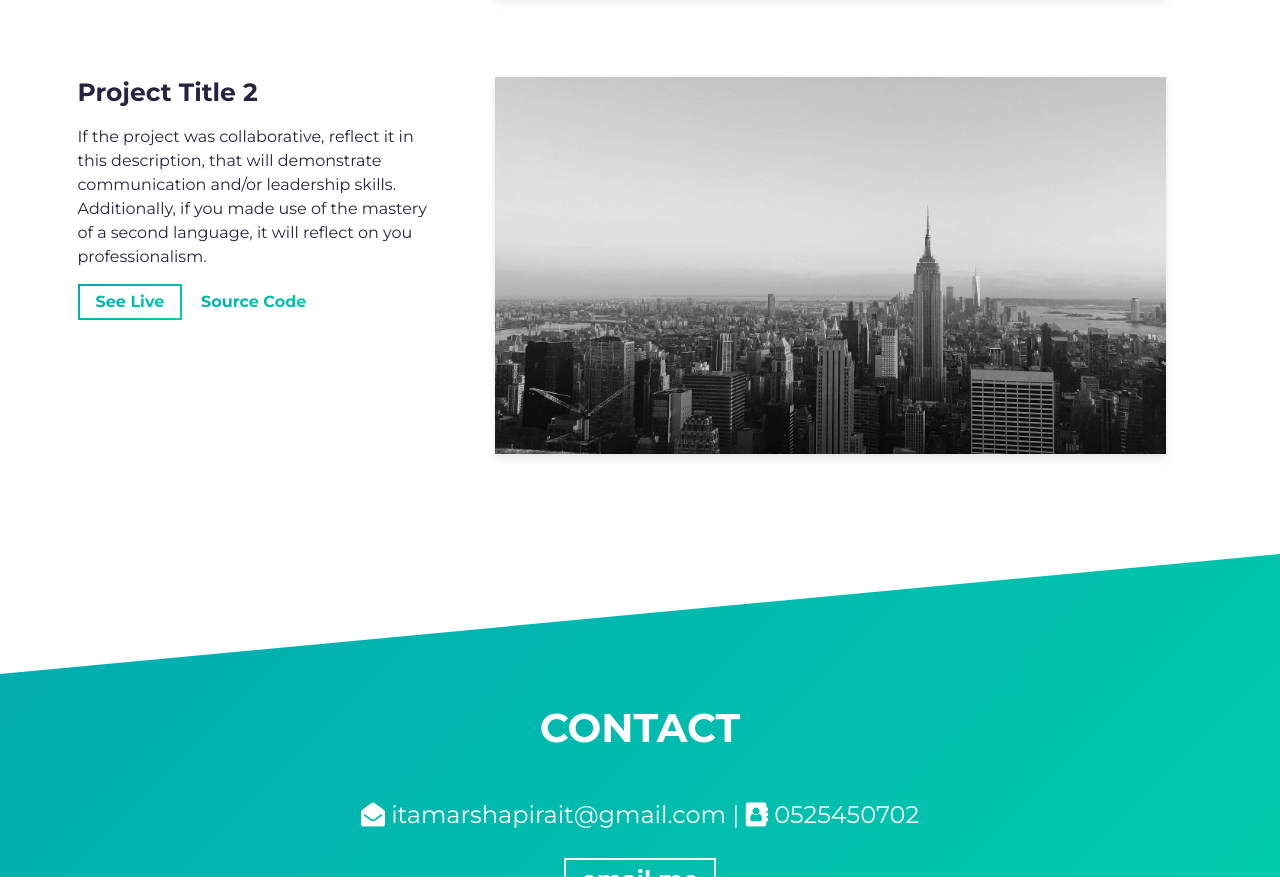
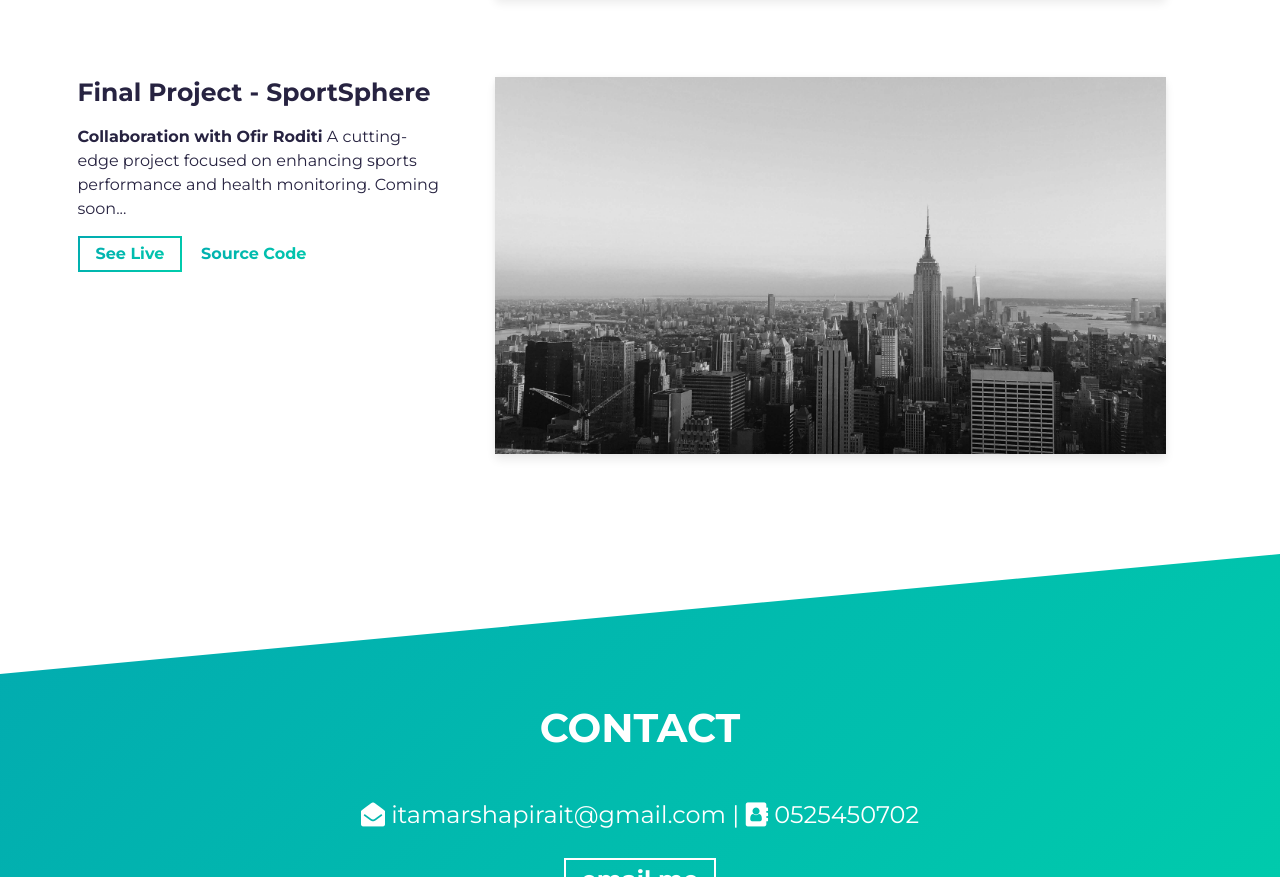
Before and after one commit to itamarshapira/My-Protfolio, a website built with Parcel: page src/index.html in a window 1280 px wide. Shown: the part 2465-3342 px from the top of the page. Built offline with nearby package versions, Linux system fonts and the light colour scheme.

Commit message:
project 3

```diff
--- a/src/index.html
+++ b/src/index.html
@@ -12,7 +12,7 @@
     <!-- Todo: add some coding keywords below - e.g: (javascript, yourusername, etc) -->
     <meta name="keywords" content="[username], [name], skill" />
     <!-- Todo: improve your SEO by adding a small description of you -->
-    <meta name="description" content="Itamar Shapira | Sports and Health solutions" />
+    <meta name="description" content="Itamar Shapira | Sports and Health Solutions" />
 
     <link
       rel="stylesheet"
@@ -197,7 +197,7 @@
             </div>
             <div class="col-lg-8 col-sm-12">
               <div class="project-wrapper__image load-hidden">
-                <a rel="noreferrer" href="#!" target="_blank">
+                <a rel="noreferrer" href="https://heart-disease-book.netlify.app" target="_blank">
                   <div
                     data-tilt
                     data-tilt-max="4"
@@ -221,11 +221,11 @@
           <div class="row">
             <div class="col-lg-4 col-sm-12">
               <div class="project-wrapper__text load-hidden">
-                <h3 class="project-wrapper__text-title">Project Title 2</h3>
+                <h3 class="project-wrapper__text-title">Final Project - SportSphere</h3>
                 <div>
                   <p class="mb-4">
-                    If the project was collaborative, reflect it in this description, that will demonstrate communication and/or leadership skills.
-                    Additionally, if you made use of the mastery of a second language, it will reflect on you professionalism.
+                    <strong>Collaboration with Ofir Roditi</strong>
+                    A cutting-edge project focused on enhancing sports performance and health monitoring. Coming soon...
                   </p>
                 </div>
                 <a
```
